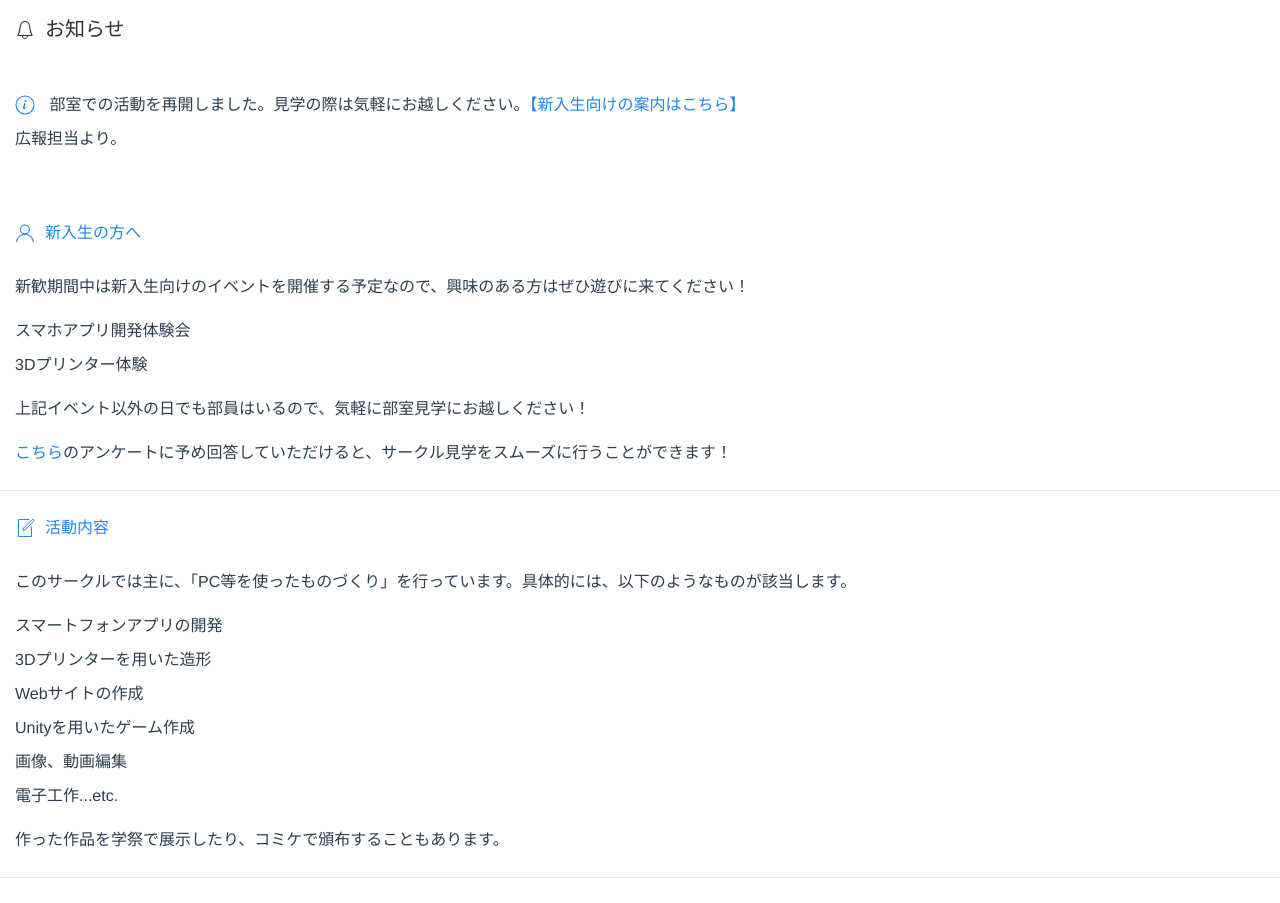
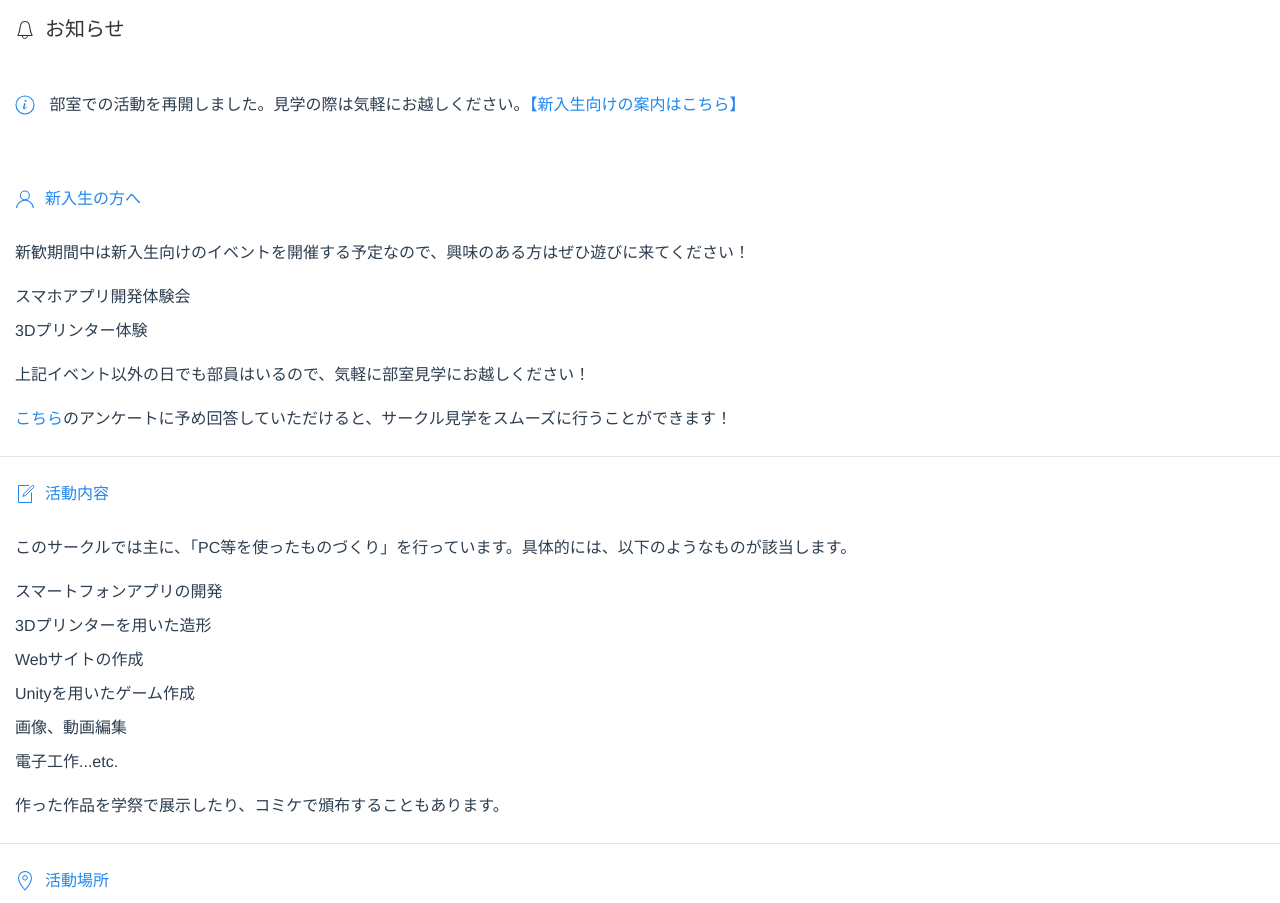
Before and after one commit to oucrc-org/web, a Vue app: page / in a window 1280 px wide. Shown: the part 780-1683 px from the top of the page. Built offline with nearby package versions, Linux system fonts and the light colour scheme; no server answers.

Commit message:
"広報担当より”を削除

```diff
--- a/src/components/Notice.vue
+++ b/src/components/Notice.vue
@@ -16,9 +16,6 @@
                     <span uk-icon="info" class="uk-text-primary uk-margin-small-right"></span>
                     部室での活動を再開しました。見学の際は気軽にお越しください。<a href="https://hackmd.io/@leN8onDkQoKpjiihHJ5eAA/H1Mpzl3YU">【新入生向けの案内はこちら】</a>
                 </li>
-                <li>
-                    広報担当より。
-                </li>
             </ul>
         </div>
     </div>
```
